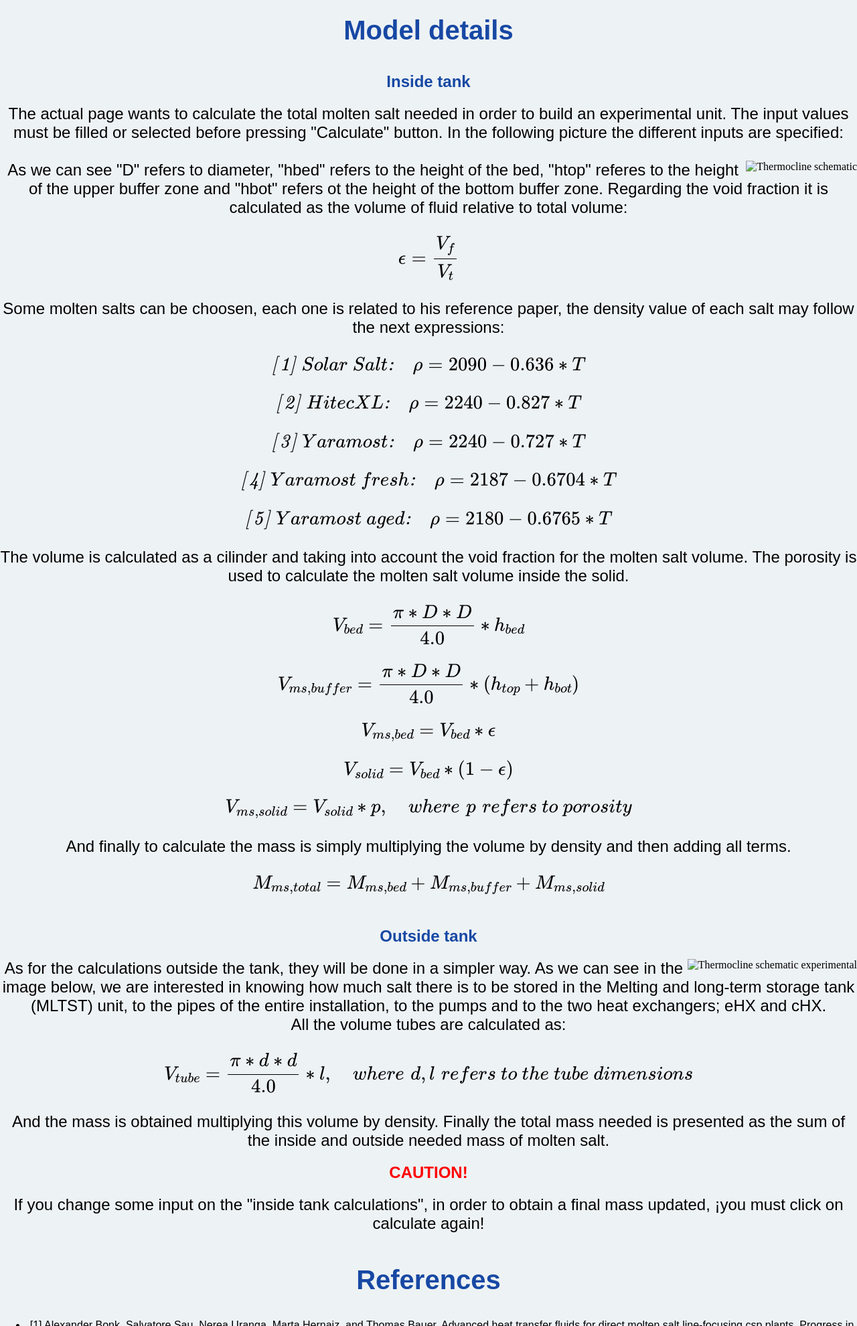
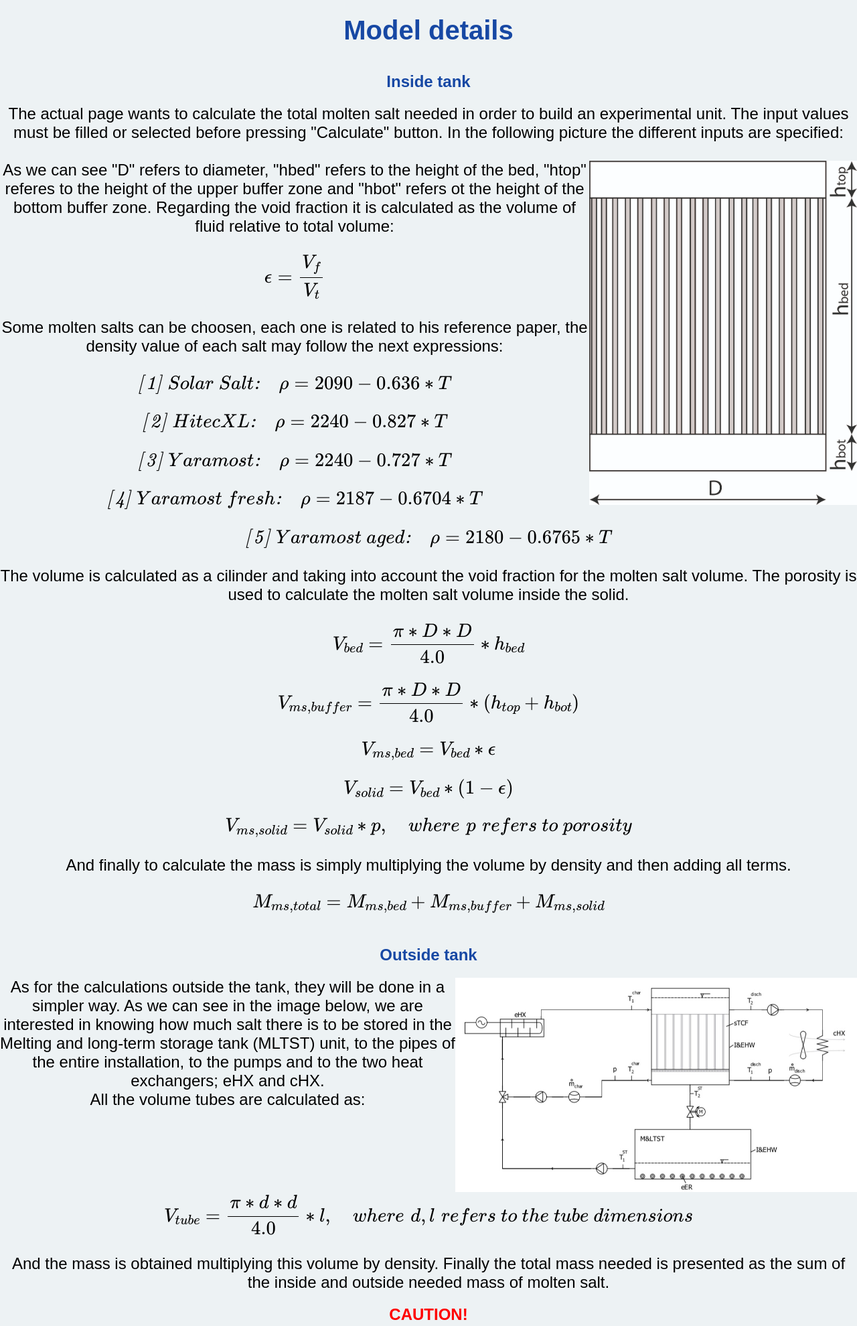
Before and after one commit to OriolSanmarti/TCweb, a plain HTML site: page index.html in a window 1280 px wide. Shown: the part 3456-5436 px from the top of the page at 67% size. Drawn offline with nearby package versions, Linux system fonts and the light colour scheme; some packages are replaced by stand-ins of ours; the site is published under a folder, as on GitHub Pages, so addresses that start at the root find nothing.

Commit message:
Add files via upload

```diff
--- a/index.html
+++ b/index.html
@@ -215,7 +215,7 @@
             <br>
         </p4>
         <div class="TCimage">
-            <img src="/images/TC.JPG" alt="Thermocline schematic" style="width:400px;">
+            <img src="./images/TC.JPG" alt="Thermocline schematic" style="width:400px;">
         </div>
         <div class="textmodel">
             <p4>
@@ -250,7 +250,7 @@
         </div>
         <h3>Outside tank</h3>
         <div class="TCimageexp">
-            <img src="/images/TCexp.JPG" alt="Thermocline schematic experimental" style="width:600px;">
+            <img src="./images/TCexp.JPG" alt="Thermocline schematic experimental" style="width:600px;">
         </div>
         <div class="textmodeloutside">
             <p4>
```
